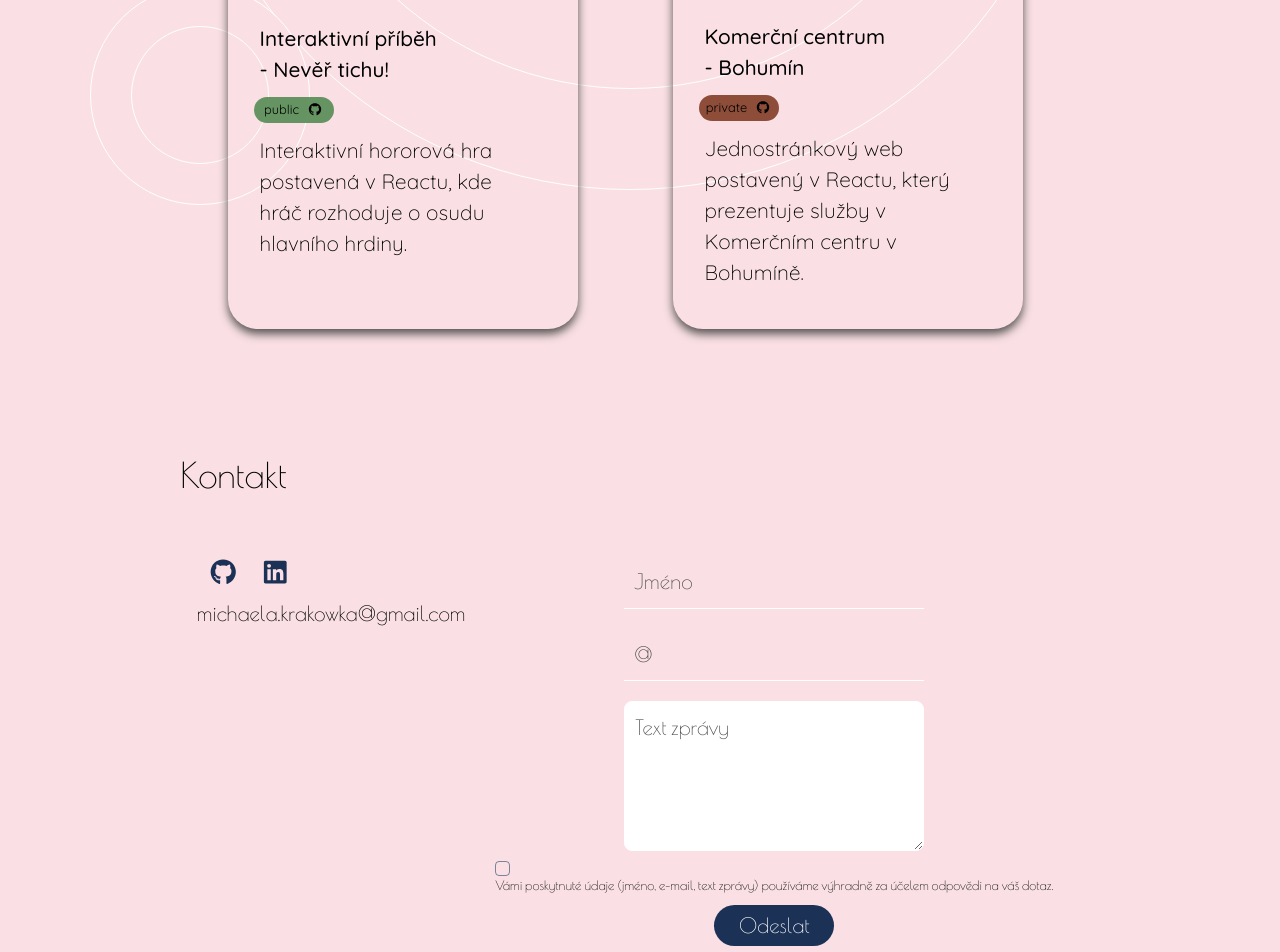
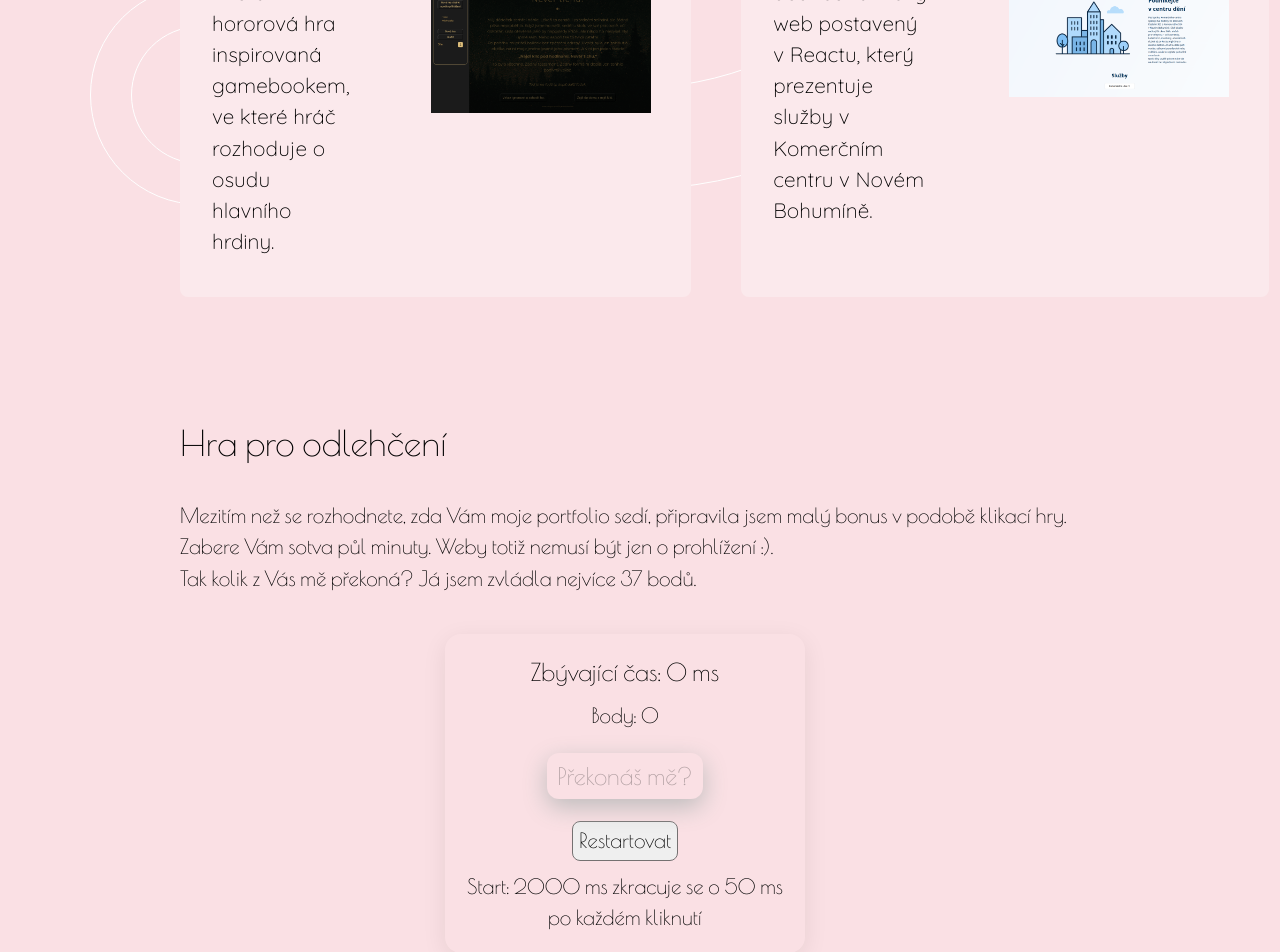
Before and after one commit to MichaelaKrakowka/Portfolio, a React (Create React App) app: page / in a window 1280 px wide. Shown: the part 1360-2312 px from the top of the page. Built offline with nearby package versions, Linux system fonts and the light colour scheme.

Commit message:
project cards

```diff
--- a/src/App.js
+++ b/src/App.js
@@ -4,7 +4,6 @@ import { AboutMe } from "./components/AboutMe";
 import { Projects } from "./components/Projects";
 import { Footer } from "./components/Footer";
 import { SpeedClickGame } from "./components/SpeedClickGame";
-import { Form } from "./components/Form";
 
 export const App = () => {
   return (
@@ -12,7 +11,6 @@ export const App = () => {
       <Header />
       <AboutMe />
       <Projects />
-      <Form />
       <SpeedClickGame time={2000} />
       <Footer />
     </>
--- a/src/components/Form.css
+++ /dev/null
@@ -1,102 +0,0 @@
-.contact {
-  padding: 60px 210px 60px 180px;
-}
-
-.form {
-  display: flex;
-  justify-content: center;
-}
-
-.form_leftSide {
-  display: flex;
-  flex-direction: column;
-  padding: 15px;
-}
-
-.form_rightSide {
-  padding: 15px;
-}
-
-.form_field {
-  display: flex;
-  flex-direction: column;
-  justify-content: center;
-  align-items: center;
-  gap: 10px;
-}
-
-.form_icons {
-  display: flex;
-  flex-direction: row;
-  gap: 20px;
-  padding: 10px;
-}
-
-.icon_github:hover,
-.icon_linkedin:hover {
-  transform: scale(1.2);
-  transition: transform 0.5s ease;
-}
-
-.form_input {
-  border: none;
-  border-bottom: 1px solid white;
-  min-width: 300px;
-  background-color: transparent;
-  padding: 10px;
-  color: rgb(74, 73, 73);
-}
-
-.form_textarea {
-  min-width: 300px;
-  height: 150px;
-  color: rgb(74, 73, 73);
-  border: 1px solid white;
-  border-radius: 8px;
-  padding: 10px;
-}
-
-.form_gdpr {
-  display: flex;
-  flex-direction: column;
-}
-
-.checkbox {
-  appearance: none;
-  -webkit-appearance: none;
-  width: 15px;
-  height: 15px;
-  border-radius: 4px;
-  border: 1px solid #002d5183;
-  cursor: pointer;
-  position: relative;
-}
-
-.checkbox:checked::after {
-  content: "✔";
-  position: absolute;
-  top: 50%;
-  left: 50%;
-  transform: translate(-50%, -50%);
-  font-size: 15px;
-  color: #1b3156;
-}
-
-.gdpr_paragraph {
-  font-size: 0.8rem;
-  min-width: 300px;
-}
-
-.form_btn {
-  border: none;
-  border-radius: 25px;
-  padding: 5px 12px;
-  background-color: #1b3156;
-  color: white;
-  width: 120px;
-  cursor: pointer;
-}
-
-.form_btn:hover {
-  background-color: #476cad;
-}
--- a/src/components/Form.js
+++ /dev/null
@@ -1,120 +0,0 @@
-import React from "react";
-import emailjs from "@emailjs/browser";
-import { FontAwesomeIcon } from "@fortawesome/react-fontawesome";
-import { faGithub, faLinkedin } from "@fortawesome/free-brands-svg-icons";
-
-import "./Form.css";
-
-const SERVICE_ID = process.env.REACT_APP_EMAILJS_SERVICE_ID;
-const TEMPLATE_ID = process.env.REACT_APP_EMAILJS_TEMPLATE_ID;
-const PUBLIC_KEY = process.env.REACT_APP_EMAILJS_PUBLIC_KEY;
-
-export const Form = () => {
-  const contactForm = React.useRef();
-  const [name, setName] = React.useState("Jméno");
-  const [email, setEmail] = React.useState("@");
-  const [message, setMessage] = React.useState("Text zprávy");
-
-  const sendEmail = (event) => {
-    event.preventDefault();
-    emailjs
-      .sendForm(SERVICE_ID, TEMPLATE_ID, contactForm.current, PUBLIC_KEY)
-      .then(
-        () => {
-          alert("Zpráva byla úspěšně odeslána! Děkujeme!");
-          contactForm.current.reset();
-          setName("Jméno");
-          setEmail("@");
-          setMessage("Zpráva");
-        },
-        (error) => {
-          console.error("Chyba při odesílání:", error);
-          alert("Něco se pokazilo. Zkus to znovu.");
-        }
-      );
-  };
-
-  return (
-    <div className="contact_container" id="contact">
-      <div className="contact">
-        <h2 className="headings">Kontakt</h2>
-        <form className="form" ref={contactForm} onSubmit={sendEmail}>
-          <div className="form_leftSide">
-            <div className="form_icons">
-              <a
-                className="icon_github"
-                href="https://github.com/MichaelaKrakowka">
-                <FontAwesomeIcon
-                  icon={faGithub}
-                  size="lg"
-                  style={{ color: "#1b3156" }}
-                />
-              </a>
-              <a
-                className="icon_linkedin"
-                href="https://www.linkedin.com/in/michaela-krakowka-8abbb2b1">
-                <FontAwesomeIcon
-                  icon={faLinkedin}
-                  size="lg"
-                  style={{ color: "#1b3156" }}
-                />
-              </a>
-            </div>
-            <p className="email"> michaela.krakowka@gmail.com</p>
-          </div>
-          <div className="form_rightSide">
-            <div className="form_field">
-              <label className="form_label"></label>
-              <input
-                type="text"
-                value={name}
-                onChange={(e) => setName(e.target.value)}
-                className="form_input"
-                name="name"
-                required
-              />
-
-              <label className="form_label"></label>
-              <input
-                type="email"
-                value={email}
-                onChange={(e) => setEmail(e.target.value)}
-                className="form_input"
-                name="email"
-                required
-              />
-
-              <label className="form_label"></label>
-              <textarea
-                value={message}
-                onChange={(e) => setMessage(e.target.value)}
-                className="form_textarea"
-                name="message"
-                required
-              />
-              <div className="form_gdpr">
-                <input
-                  type="checkbox"
-                  className="checkbox"
-                  id="gdpr"
-                  name="gdprConsent"
-                  required
-                />
-                <div className="gdpr_paragraph">
-                  <p>
-                    Vámi poskytnuté údaje (jméno, e-mail, text zprávy) používáme
-                    výhradně za účelem odpovědi na váš dotaz.
-                  </p>{" "}
-                </div>
-              </div>
-
-              <button type="submit" className="form_btn">
-                Odeslat
-              </button>
-            </div>
-          </div>
-        </form>
-      </div>
-    </div>
-  );
-};
--- a/src/components/Header.css
+++ b/src/components/Header.css
@@ -54,7 +54,8 @@
 }
 
 .nav_link:hover {
-  border: none;
-  border-radius: 5px;
-  box-shadow: 0 6px 12px rgb(159, 120, 120);
+  width: 100px;
+  height: 100px;
+  background-color: white;
+  border-radius: 50%;
 }
--- a/src/components/ProjectCard.css
+++ b/src/components/ProjectCard.css
@@ -1,16 +1,15 @@
 .container_card {
-  max-width: 350px;
-  height: auto;
-  background-color: transparent;
-  border-radius: 30px;
+  background-color: #fbe9ec;
   padding: 20px;
   font-family: "Quicksand";
-  box-shadow: 0 5px 10px rgb(85, 82, 82);
-  transition: transform 0.3s ease;
+  border-radius: 8px;
 }
 
-.container_card:hover {
-  transform: scale(1.05);
+.content_card {
+  display: flex;
+  justify-content: center;
+  align-items: center;
+  gap: 50px;
 }
 
 .img_content {
@@ -18,7 +17,8 @@
 }
 
 .img_card {
-  border-radius: 15px 15px 0 0;
+  max-width: 220px;
+  max-height: 200px;
 }
 .heading_card {
   font-weight: 500;
--- a/src/components/ProjectCard.js
+++ b/src/components/ProjectCard.js
@@ -12,11 +12,7 @@ export const ProjectCard = ({
 }) => {
   return (
     <div className="container_card">
-      <div className="img_content">
-        <a href={website} target="_blank" rel="noopener noreferrer">
-          <img className="img_card" src={image} alt="Ukázka projektu" />
-        </a>
-      </div>
+      <div className="content_card">
         <div>
           <h4 className="heading_card">{title}</h4>
           <a
@@ -32,8 +28,13 @@ export const ProjectCard = ({
               <FontAwesomeIcon className="icon_card" icon={faGithub} />
             </p>
           </a>
-
           <p className="text_card">{description}</p>
+        </div>
+        <div className="img_content">
+          <a href={website} target="_blank" rel="noopener noreferrer">
+            <img className="img_card" src={image} alt="Ukázka projektu" />
+          </a>
+        </div>
       </div>
     </div>
   );
--- a/src/components/Projects.css
+++ b/src/components/Projects.css
@@ -15,8 +15,9 @@
 }
 
 .project_cards {
+  max-width: 1500px;
   display: flex;
-  justify-content: space-around;
+  gap: 50px;
 }
 
 .circle3 {
--- a/src/components/data.js
+++ b/src/components/data.js
@@ -3,7 +3,7 @@ export const projectsData = [
     image: "/nevertichu.png",
     title: "Interaktivní příběh - Nevěř tichu!",
     description:
-      "Interaktivní hororová hra postavená v Reactu, kde hráč rozhoduje o osudu hlavního hrdiny.",
+      "Interaktivní hororová hra inspirovaná gamebookem, ve které hráč rozhoduje o osudu hlavního hrdiny.",
     website: "https://www.nevertichu.com/",
     visibility: "public",
     github: "https://www.github.com/MichaelaKrakowka/first-project",
@@ -12,9 +12,8 @@ export const projectsData = [
     image: "/komercnicentrum.png",
     title: "Komerční centrum - Bohumín",
     description:
-      "Jednostránkový web postavený v Reactu, který prezentuje služby v Komerčním centru v Bohumíně.  ",
+      "Jednostránkový web postavený v Reactu, který prezentuje služby v Komerčním centru v Novém Bohumíně.  ",
     website: "https://www.komercnicentrum.com/",
     visibility: "private",
-    github: "https://www.github.com/MichaelaKrakowka",
   },
 ];
```
Lines whose indentation alone changed are shown as unchanged.
